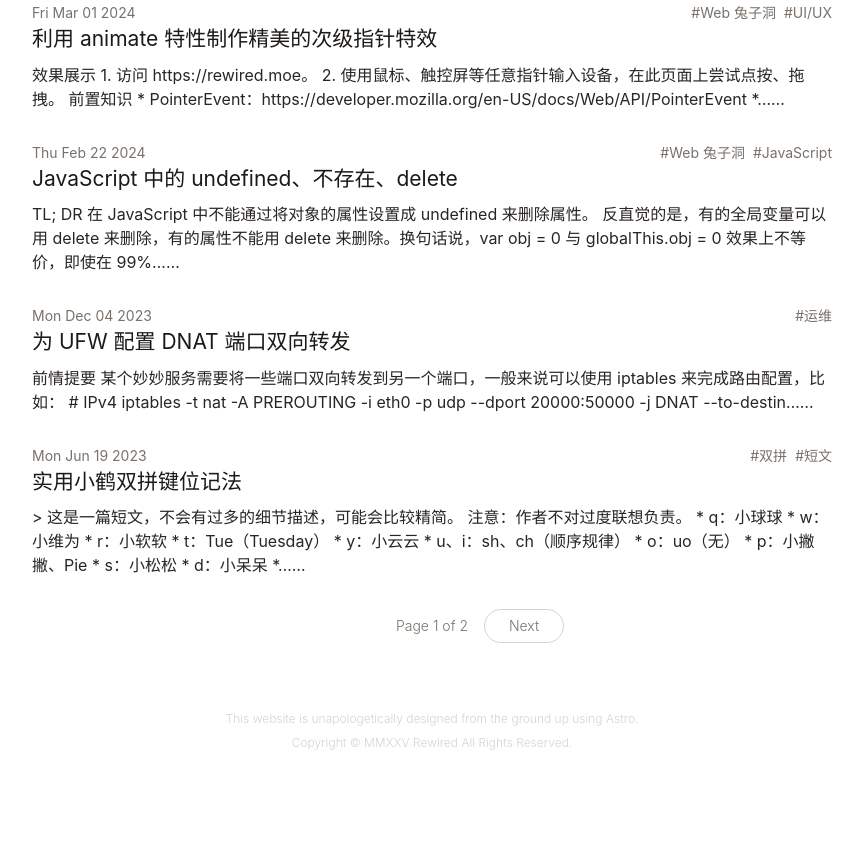
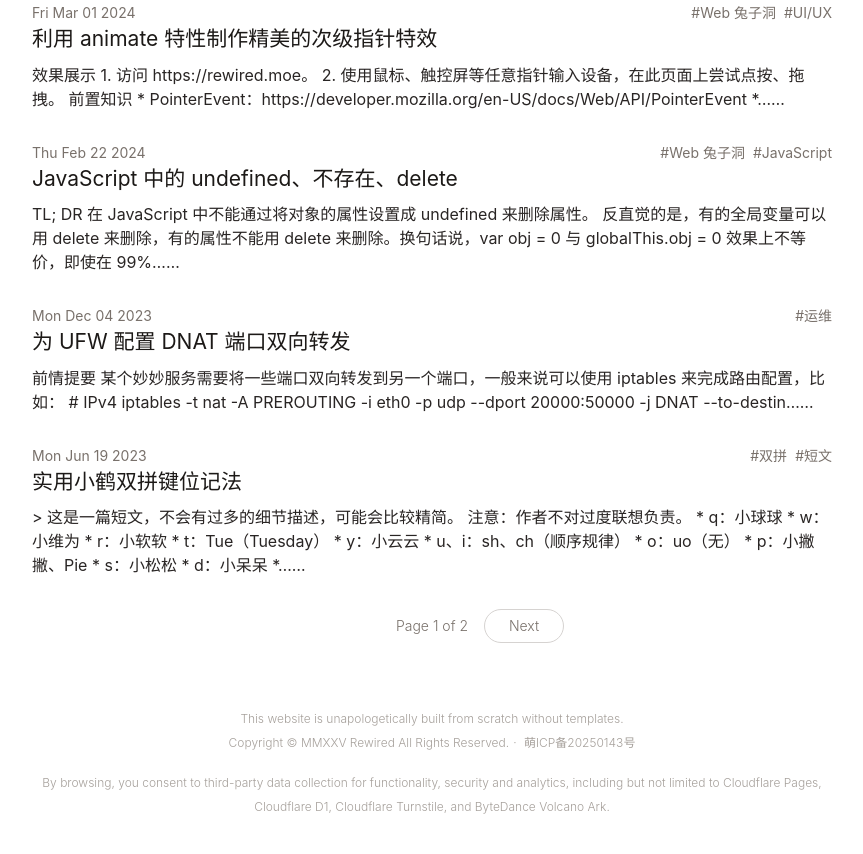
Before and after one commit to rewired-gh/astro-blog-rewired, an Astro site: page / in a window 1280 px wide. Shown: the part 504-1358 px from the top of the page, without its empty margins (208-1071 px from the left). Before the commit the page ends 1323 px from the top, so only its background shows below. Built offline with nearby package versions, Linux system fonts and the light colour scheme; Astro itself is replaced by a stand-in of ours; some packages are replaced by stand-ins of ours.

Commit message:
fix: update text color for improved visibility and enhance footer content for clarity

```diff
--- a/src/components/CommentForm.svelte
+++ b/src/components/CommentForm.svelte
@@ -175,7 +175,7 @@
       />
     </div>
 
-    <div class="relative h-15 min-w-[300px] text-stone-300 font-light text-sm">
+    <div class="relative h-15 min-w-[300px] text-stone-400 font-light text-sm">
       <div
         class="cf-turnstile"
         data-sitekey={config.token.turnstileSiteKey}
--- a/src/layouts/Layout.astro
+++ b/src/layouts/Layout.astro
@@ -57,13 +57,24 @@ const { title, description, pageType } = Astro.props;
     </main>
     <div class="grow shrink"></div>
     <footer
-      class="font-light text-xs text-center my-8 py-8 text-stone-300 leading-6"
+      class="font-light text-xs text-center my-8 py-8 text-stone-400 leading-6"
     >
       <p>
-        This website is unapologetically designed from the ground up using
-        Astro.
+        This website is unapologetically built from scratch without templates.
       </p>
-      <p>Copyright © MMXXV Rewired All Rights Reserved.</p>
+      <p>
+        Copyright © MMXXV Rewired All Rights Reserved.<span class="mx-1"
+          >·</span
+        ><a href="https://icp.gov.moe/?keyword=20250143" target="_blank">
+          萌ICP备20250143号
+        </a>
+      </p>
+      <p class="mt-4">
+        By browsing, you consent to third-party data collection for
+        functionality, security and analytics, including but not limited to
+        Cloudflare Pages, Cloudflare D1, Cloudflare Turnstile, and ByteDance
+        Volcano Ark.
+      </p>
     </footer>
   </body>
 </html>
--- a/src/styles/global.css
+++ b/src/styles/global.css
@@ -26,7 +26,7 @@
   }
 
   .c-button:disabled {
-    @apply text-stone-300;
+    @apply text-stone-400;
   }
 
   .c-input {
```
